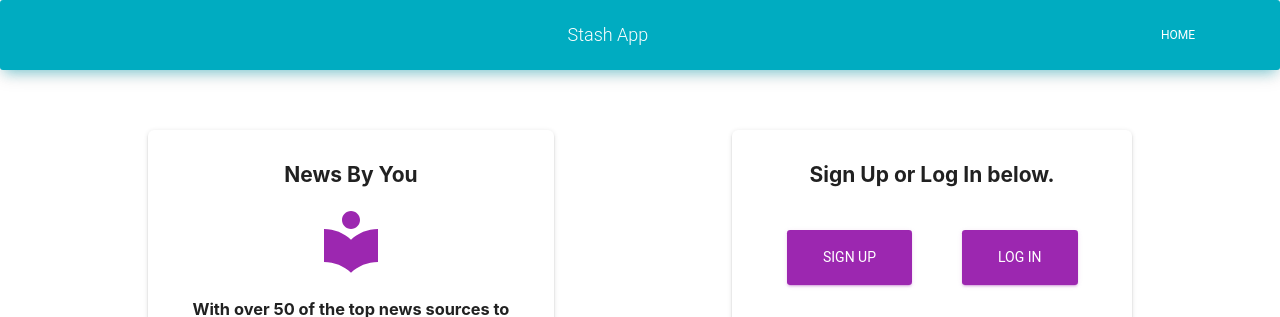
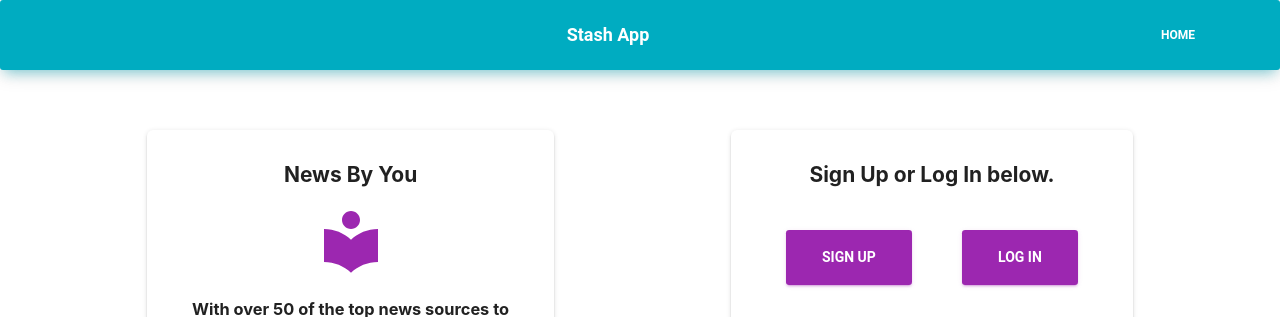
Before and after one commit to ChristopherBeltran/stash-app-client, a React (Create React App) app: page / in a window 1280 px wide. Shown: the top 317 px of the page. Built offline with nearby package versions, Linux system fonts and the light colour scheme; no server answers.

Commit message:
Styling fixes for navbar font

```diff
--- a/src/index.css
+++ b/src/index.css
@@ -175,3 +175,13 @@ code {
   padding-top: 0px;
   text-align: center;
 }
+
+#navbar-header {
+  font-weight: bold;
+}
+
+
+
+.MuiButton-label {
+  font-weight: bold;
+}
```
